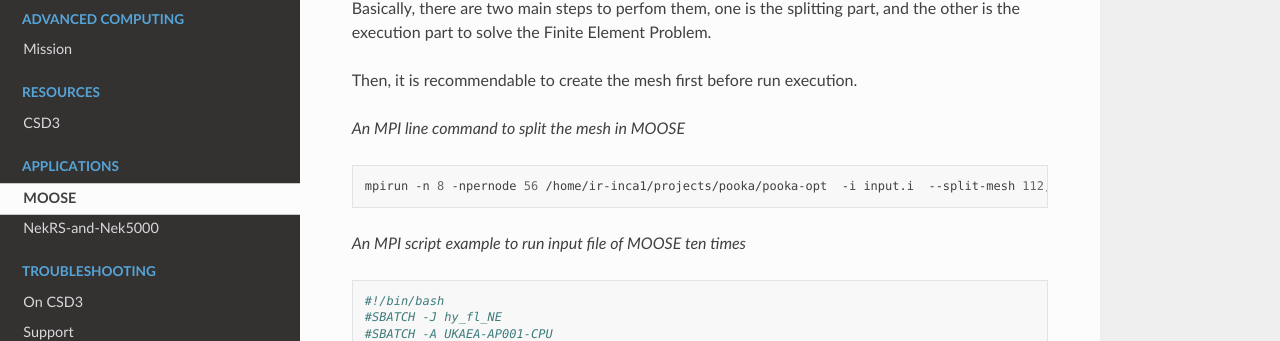
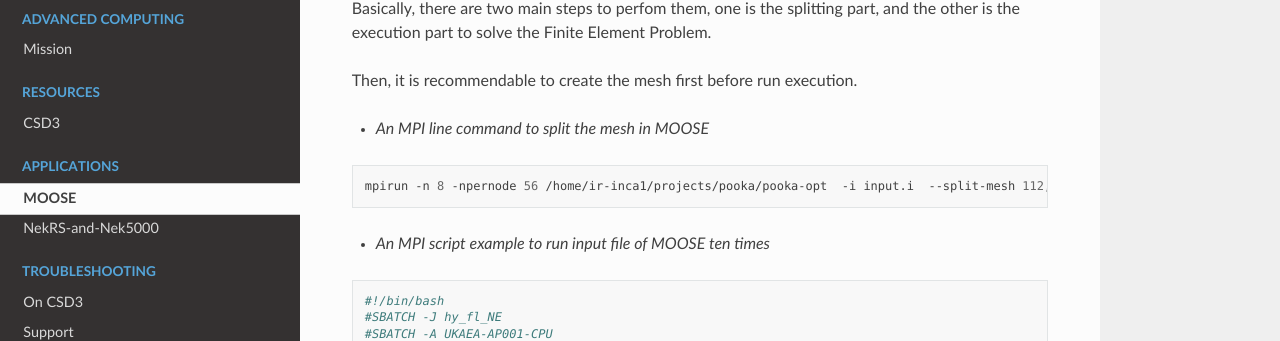
Before and after one commit to ukaea/UKAEA-Computing, a Sphinx documentation site: the page built from docs/source/pages/apps.rst, in a window 1280 px wide. Shown: the part 235-576 px from the top of the page. Built offline with Sphinx 7.4.7 and the Read the Docs theme 2.0.0, drawn with Linux system fonts in a browser that asks for light colours.

```diff
--- a/docs/source/pages/apps.rst
+++ b/docs/source/pages/apps.rst
@@ -9,14 +9,14 @@ Basically, there are two main steps to perfom them, one is the splitting part, a
 
 Then, it is recommendable to create the mesh first before run execution.
 
-*An MPI line command to split the mesh in MOOSE*
+* *An MPI line command to split the mesh in MOOSE*
 
 .. code-block:: bash
 
         mpirun -n 8 -npernode 56 /home/ir-inca1/projects/pooka/pooka-opt  -i input.i  --split-mesh 112,224,336,448 --split-file hpcmesh5120.cpr >> ja_th_NE_mpi5120.out -log_view
 
 
-*An MPI script example to run input file of MOOSE ten times*
+* *An MPI script example to run input file of MOOSE ten times*
 
 .. code-block:: bash
 
```
